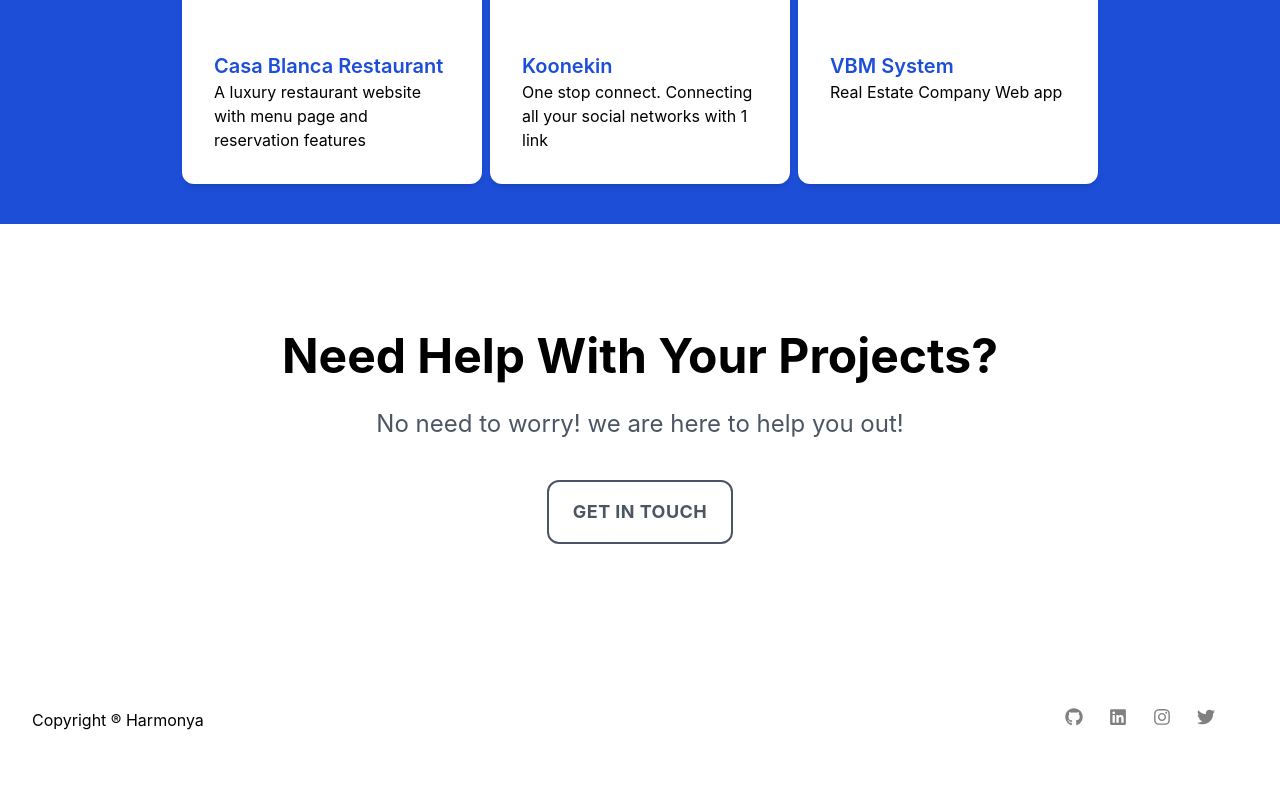
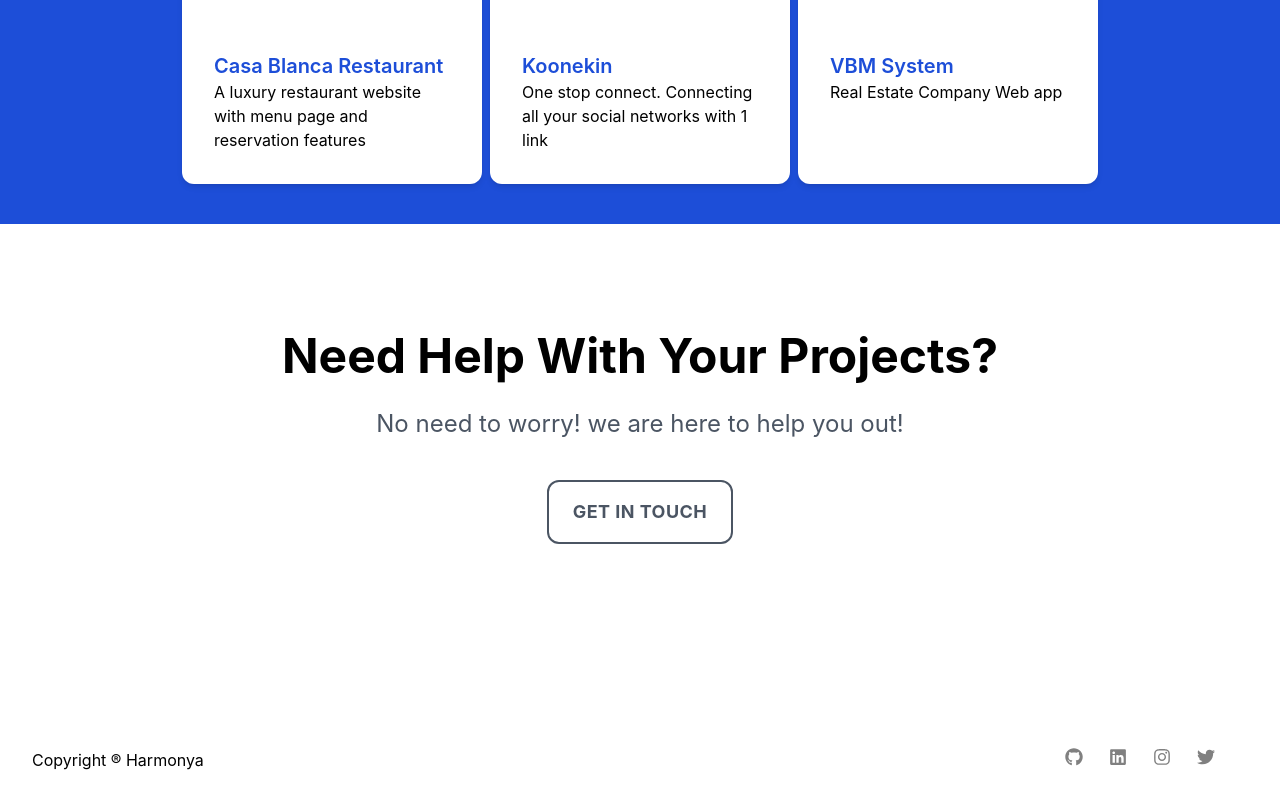
Before and after one commit to harmonyaID/main-website-harmonya, a Next.js app: page / in a window 1280 px wide. Shown: the part 2614-3414 px from the top of the page. Before the commit the page ends 3374 px from the top, so only its background shows below. Built offline with nearby package versions, Linux system fonts and the light colour scheme.

Commit message:
modify footer

```diff
--- a/sections/Footer.js
+++ b/sections/Footer.js
@@ -11,7 +11,7 @@ import Blob from '../components/Blob';
 
 function Footer() {
   return (
-    <div className="max-h-screen max-w-xl px-[2rem]">
+    <div className="max-h-screen max-w-xl px-[2rem] items-center flex flex-col justify-center">
       <div className="flex flex-col text-center mt-[6rem] mb-10">
         <h2 className="font-bold section-title text-gray-900">
           Need Help With Your Projects?
```
